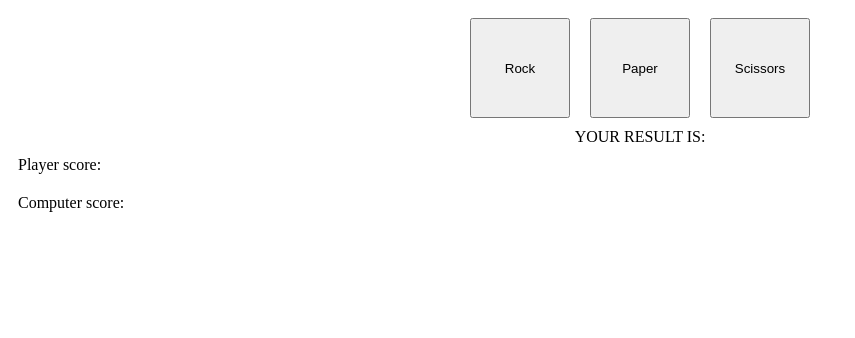
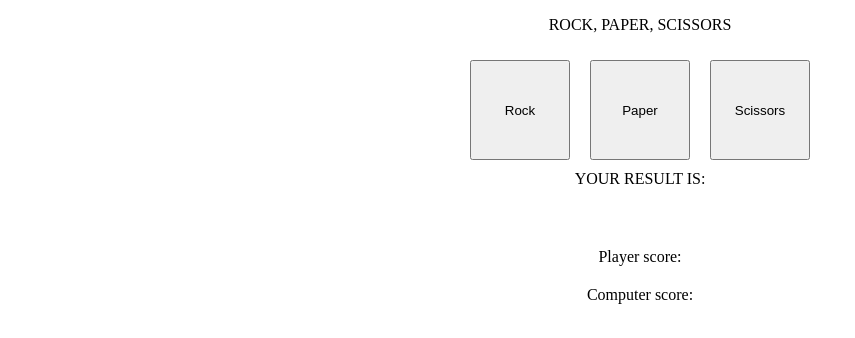
Before and after one commit to P-Hsgw/rock-paper-scissors, a plain HTML site: page index.html in a window 1280 px wide. Shown: the whole page, without its empty margins (0-855 px from the left). Drawn offline with Linux system fonts and the light colour scheme.

Commit message:
Change position of player and computer scores

```diff
--- a/index.html
+++ b/index.html
@@ -8,6 +8,7 @@
 
 <body>
   <div class="container">
+    <p>ROCK, PAPER, SCISSORS</p>
       <div class="buttons">
           <button class="btn" data-choice="rock">Rock</button>
           <button class="btn" data-choice="paper">Paper</button>
@@ -16,15 +17,11 @@
       <div class="result">YOUR RESULT IS:</div>
       <div class="output" data-choice="output"></div>
       <div class="outcome" data-choice="outcome"></div>
+      <div class="scores">
         <div class="points player">Player score: <span class="player_scoring" data-choice="player_scoring"></span></div>
         <div class="points computer">Computer score: <span class="computer_scoring" data-choice="computer_scoring"></span></div>
       </div>
-
-
-
-
-
-
+  </div>
 <script src="script-new.js"></script>
 </body>
 </html>
--- a/style.css
+++ b/style.css
@@ -1,3 +1,6 @@
+.container {
+  text-align: center;
+}
 .buttons {
     display: flex;
     align-items: center;
@@ -12,9 +15,9 @@ button {
 }
 
 div.result {
-    text-align: center;
+  text-align: center;
+}
 
-}
 
 div.output {
   text-align: center;
@@ -24,6 +27,11 @@ div.outcome {
   text-align: center;
 }
 
+.scores {
+  margin-top: 50px;
+
+}
+
 div.points {
   padding: 10px;
 }
```
Lines whose indentation alone changed are shown as unchanged.
